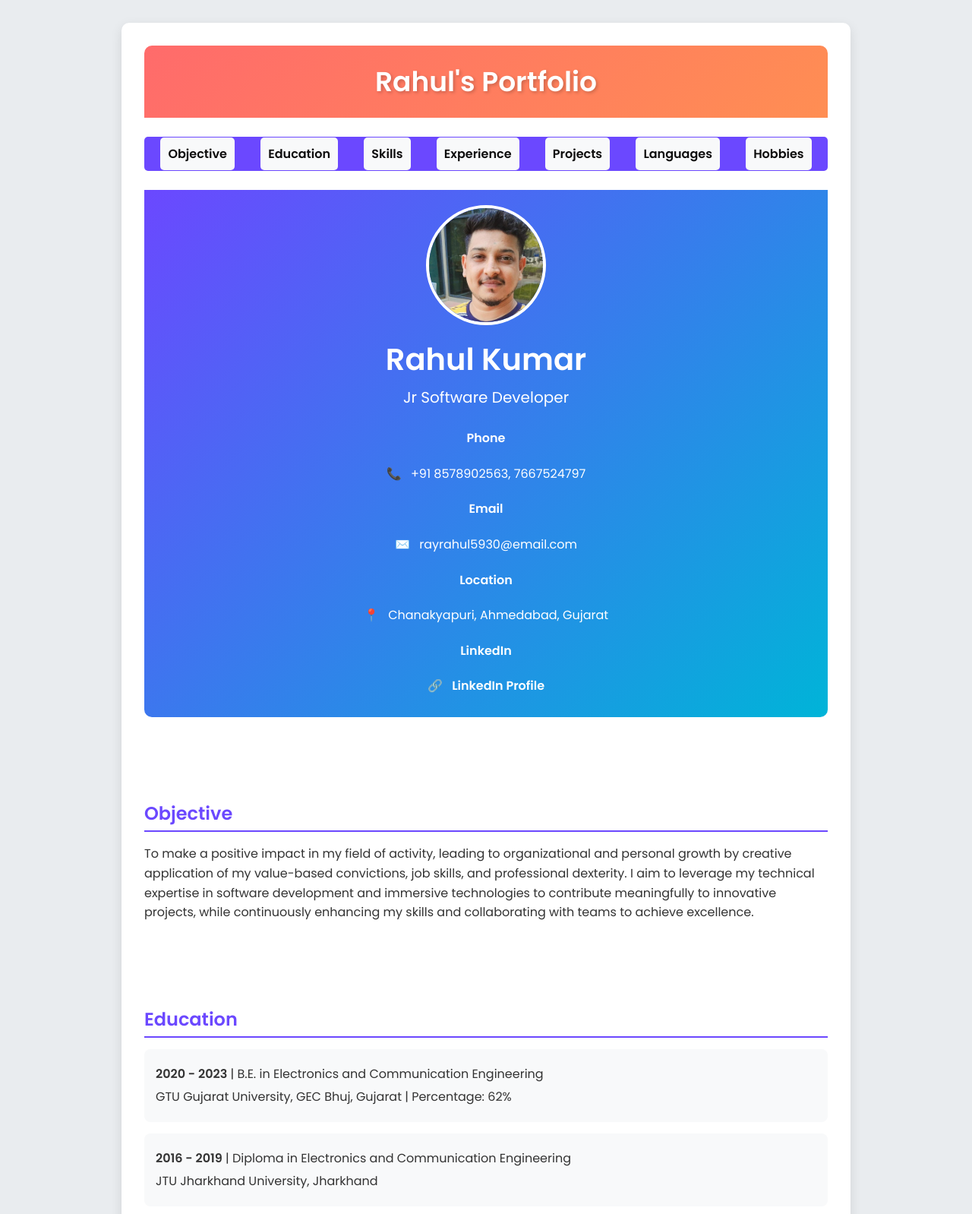
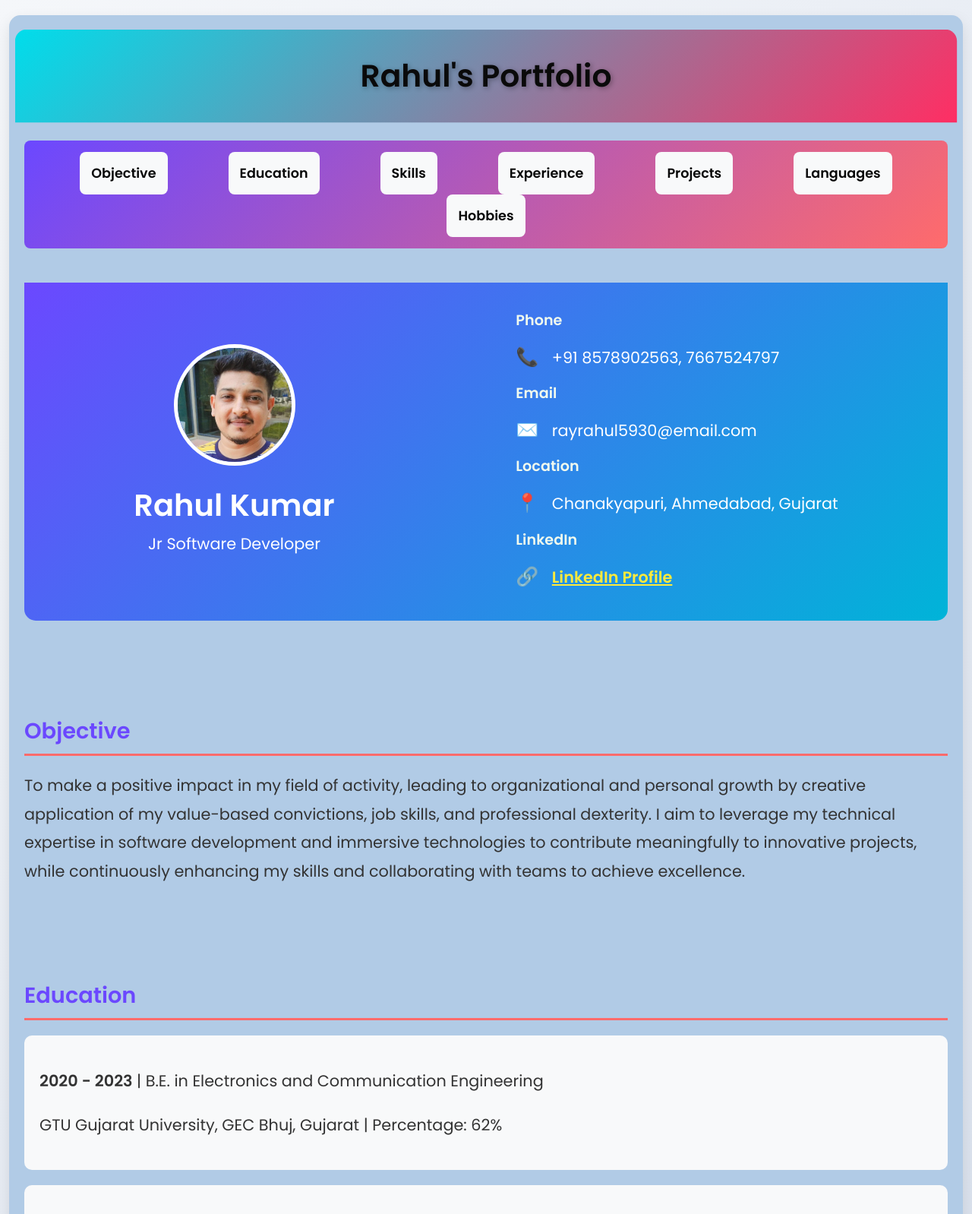
Before and after one commit to YADAV1997R/Rahul-portfolio, a plain HTML site: page index.html in a window 1280 px wide. Shown: the top 1598 px of the page at 76% size. Drawn offline with Linux system fonts and the light colour scheme.

Commit message:
NewUpdate style.css

```diff
--- a/style.css
+++ b/style.css
@@ -3,202 +3,328 @@ body {
     font-family: 'Poppins', sans-serif;
     margin: 0;
     padding: 0;
-    background-color: #e9ecef;
+    background: linear-gradient(135deg, #f5f7fa, #c3cfe2); /* Soft gradient background */
     color: #333;
 }
 
 .container {
-    width: 900px;
-    margin: 30px auto;
-    background-color: #fff;
-    padding: 30px;
-    border-radius: 10px;
-    box-shadow: 0 5px 15px rgba(0, 0, 0, 0.1);
+    max-width: 100%;
+    width: 95%;
+    margin: 20px auto;
+    background-color: #b1cbe6;
+    padding: 20px;
+    border-radius: 15px;
+    box-shadow: 0 8px 20px rgba(0, 0, 0, 0.1);
 }
 
 /* Banner Styling */
 .banner {
-    background: linear-gradient(135deg, #ff6b6b, #ff8e53); /* Vibrant gradient */
-    padding: 20px;
+    background: linear-gradient(135deg, #00ddeb, #ff2e63); /* Vibrant orange to red */
+    padding: 30px;
     text-align: center;
-    border-radius: 10px 10px 0 0;
-    cursor: pointer; /* Makes it interactive */
-    transition: transform 0.3s ease;
+    border-radius: 15px 15px 0 0;
+    cursor: pointer;
+    transition: transform 0.3s ease, box-shadow 0.3s ease;
+    animation: pulse 2s infinite;
+
 }
+
+@keyframes pulse {
+    0% { transform: scale(1); }
+    50% { transform: scale(1.02); }
+    100% { transform: scale(1); }
+}
+
+
 
 .banner-title {
     margin: 0;
-    font-size: 36px;
-    color: #fff;
+    font-size: 2.5rem;
+    color: #0a0a0a;
     font-weight: 600;
-    text-shadow: 2px 2px 4px rgba(0, 0, 0, 0.2); /* Subtle shadow */
+    text-shadow: 2px 2px 6px rgba(0, 0, 0, 0.3);
 }
 
 .banner:hover {
-    transform: scale(1.02); /* Slight scale-up on hover */
+    transform: scale(1.02);
+    box-shadow: 0 5px 15px rgba(0, 0, 0, 0.2);
 }
 
 /* Navigation Bar */
 nav {
-    background-color: #6b48ff;
-    padding: 10px 0;
+    background: linear-gradient(135deg, #6b48ff, #ff6b6b);
+    padding: 15px 0;
     position: sticky;
     top: 0;
     z-index: 100;
-    border-radius: 5px;
+    border-radius: 8px;
+    margin-bottom: 20px;
 }
 
 nav ul {
     list-style-type: none;
     margin: 0;
-    padding: 0;
-    text-align: center;
+    padding: 0 20px; /* Added padding to fit perfectly */
+    display: flex;
+    justify-content: center;
+    flex-wrap: wrap;
 }
 
 nav ul li {
-    display: inline;
-    margin: 0 15px;
+    margin: 0 40px; /* Increased spacing for better fit */
 }
 
 nav ul li a {
-    color: #0d0c0c;
+    color: #070707;
     text-decoration: none;
     font-weight: 600;
+    font-size: 1.1rem;
     transition: color 0.3s;
 }
 
 nav ul li a:hover {
-    color: #a48eff;
+    color: #d255eb;
 }
 
 /* Header Styling */
 header {
     background: linear-gradient(135deg, #6b48ff, #00b4d8);
     color: #fff;
-    padding: 20px;
-    border-radius: 0 0 10px 10px; /* Adjusted for banner */
-    text-align: center;
+    padding: 25px;
+    border-radius: 0 0 15px 15px;
+    display: flex;
+    flex-wrap: wrap;
+    justify-content: space-around;
+    align-items: center;
 }
 
 .profile {
-    display: flex;
-    flex-direction: column;
-    align-items: center;
+    text-align: center;
 }
 
 .profile-img {
     width: 150px;
     height: 150px;
     border-radius: 50%;
-    border: 4px solid #fff;
+    border: 5px solid #fff;
     margin-bottom: 15px;
-    object-fit: cover;
+    transition: transform 0.3s;
+}
+
+.profile-img:hover {
+    transform: scale(1.1);
 }
 
 .profile h1 {
     margin: 0;
-    font-size: 40px;
-    font-weight: 600;
+    font-size: 2.5rem;
 }
 
 .profile h3 {
     margin: 5px 0;
-    font-size: 20px;
+    font-size: 1.3rem;
     font-weight: 400;
 }
 
-.contact {
-    margin-top: 15px;
+.contact h4 {
+    font-size: 1.2rem;
+    margin: 10px 0 5px;
+    color: #f1faee;
 }
 
 .contact p {
-    margin: 8px 0;
-    font-size: 16px;
+    margin: 12px 0;
+    font-size: 1.3rem; /* Increased paragraph size */
 }
 
 .contact .icon {
-    margin-right: 8px;
+    margin-right: 12px;
+    font-size: 1.5rem;
 }
 
 .contact a {
-    color: #fff;
-    text-decoration: none;
+    color: #ffeb3b; /* Bright yellow for LinkedIn visibility */
     font-weight: 600;
+    transition: color 0.3s;
 }
 
 .contact a:hover {
+    color: #fff;
     text-decoration: underline;
 }
 
 /* Section Styling */
 section {
-    margin: 30px 0;
+    margin: 40px 0;
     padding-top: 60px;
-    scroll-margin-top: 70px;
+    scroll-margin-top: 80px;
 }
 
 h2 {
-    font-size: 24px;
+    font-size: 1.8rem;
     color: #6b48ff;
-    border-bottom: 2px solid #6b48ff;
-    padding-bottom: 5px;
-    margin-bottom: 15px;
+    border-bottom: 3px solid #ff6b6b;
+    padding-bottom: 8px;
+    margin-bottom: 20px;
+    animation: fadeIn 1s ease-in;
+}
+
+@keyframes fadeIn {
+    from { opacity: 0; }
+    to { opacity: 1; }
 }
 
 /* Card Styling */
 .card {
     background-color: #f8f9fa;
-    padding: 15px;
-    border-radius: 8px;
-    margin-bottom: 15px;
-    transition: transform 0.3s;
+    padding: 20px;
+    border-radius: 10px;
+    margin-bottom: 20px;
+    transition: transform 0.3s, box-shadow 0.3s;
 }
 
 .card:hover {
-    transform: scale(1.03);
-    box-shadow: 0 5px 15px rgba(0, 0, 0, 0.1);
+    transform: translateY(-5px);
+    box-shadow: 0 8px 20px rgba(0, 0, 0, 0.1);
+}
+/* Project Card Styling */
+.project-card {
+    background: #f8f9fa;
+    padding: 20px;
+    border-left: 5px solid #ff6b6b;
+    border-radius: 8px;
+    margin-bottom: 20px;
+    transition: transform 0.3s, box-shadow 0.3s;
 }
 
-.card p {
-    margin: 5px 0;
+.project-card h3 {
+    margin: 0 0 10px;
+    font-size: 1.5rem;
+    color: #6b48ff;
 }
 
+.project-card p {
+    margin: 0;
+    font-size: 1.3rem;
+}
+
+.project-card:hover {
+    transform: translateY(-5px);
+    box-shadow: 0 8px 20px rgba(0, 0, 0, 0.1);
+}
 /* Skills Grid */
 .skills-grid {
     display: grid;
-    grid-template-columns: repeat(3, 1fr);
-    gap: 10px;
+    grid-template-columns: repeat(auto-fit, minmax(120px, 1fr));
+    gap: 15px;
 }
 
 .skill-item {
     background-color: #6b48ff;
-    color: #0a0a0a;
-    padding: 10px;
+    color: #fff;
+    padding: 12px;
     text-align: center;
-    border-radius: 5px;
-    font-size: 14px;
-    opacity: 0;
-    transition: background-color 0.3s;
+    border-radius: 8px;
+    font-size: 1rem;
+    transition: background-color 0.3s, transform 0.3s;
 }
 
 .skill-item:hover {
-    background-color: #5338cc;
+    background-color: #ff6b6b;
+    transform: scale(1.05);
 }
 
 /* Projects, Languages, Hobbies */
 ul {
-    list-style-type: none;
     padding-left: 0;
 }
 
 ul li {
     background-color: #f8f9fa;
-    padding: 10px;
-    margin: 5px 0;
-    border-radius: 5px;
+    padding: 15px;
+    margin: 10px 0;
+    border-radius: 8px;
+    transition: background-color 0.3s, transform 0.3s;
+}
+
+ul li:hover {
+    background-color: #e9ecef;
+    transform: translateX(5px);
 }
 
 p {
-    line-height: 1.6;
-    font-size: 16px;
+    line-height: 1.8;
+    font-size: 1.3rem; /* Increased paragraph text size */
 }
+
+/* Media Queries for Responsiveness */
+@media (max-width: 768px) {
+    .container {
+        width: 95%;
+        padding: 15px;
+    }
+
+    .banner-title {
+        font-size: 2rem;
+    }
+
+    nav ul li {
+        margin: 0 20px;
+    }
+
+    header {
+        flex-direction: column;
+        text-align: center;
+    }
+
+    .profile-img {
+        width: 120px;
+        height: 120px;
+    }
+
+    .profile h1 {
+        font-size: 2rem;
+    }
+
+    .profile h3 {
+        font-size: 1.1rem;
+    }
+
+    .contact p {
+        font-size: 1.1rem;
+    }
+
+    .contact .icon {
+        font-size: 1.3rem;
+    }
+
+    .skills-grid {
+        grid-template-columns: repeat(2, 1fr);
+    }
+
+    p {
+        font-size: 1.1rem;
+    }
+}
+
+@media (max-width: 480px) {
+    .banner-title {
+        font-size: 1.5rem;
+    }
+
+    nav ul {
+        flex-direction: column;
+    }
+
+    nav ul li {
+        margin: 10px 0;
+    }
+
+    .skills-grid {
+        grid-template-columns: 1fr;
+    }
+
+    h2 {
+        font-size: 1.5rem;
+    }
+}
```
